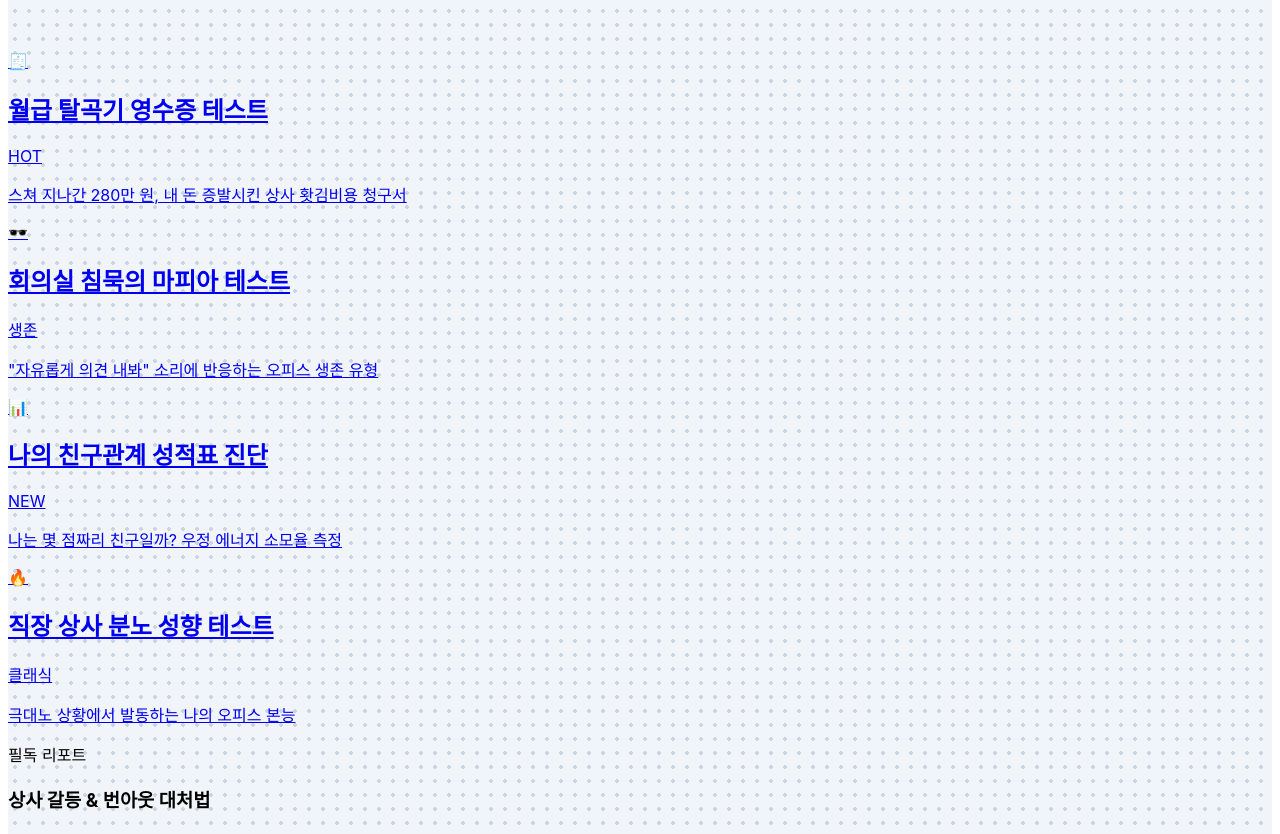
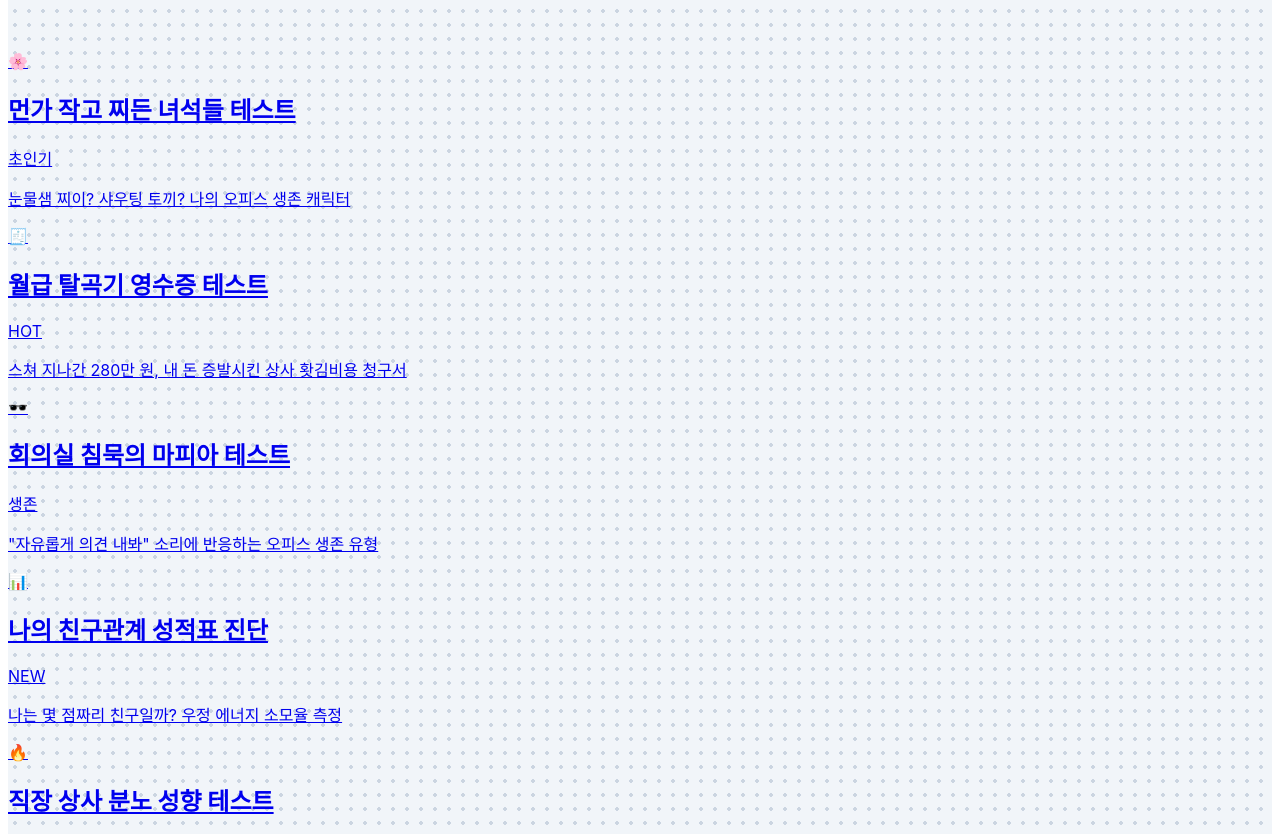
Before and after one commit to Joonymong/ssm, a Next.js app: page / in a window 1280 px wide. Shown: the part 1418-2252 px from the top of the page. Built offline with nearby package versions, Linux system fonts and the light colour scheme; a web font is replaced by a local one.

Commit message:
Update page.tsx

```diff
--- a/app/page.tsx
+++ b/app/page.tsx
@@ -1,6 +1,13 @@
 import Link from 'next/link';
-
 const TEST_LIST = [
+  {
+    id: 'chiikawa',
+    title: '먼가 작고 찌든 녀석들 테스트',
+    desc: '눈물샘 찌이? 샤우팅 토끼? 나의 오피스 생존 캐릭터',
+    emoji: '🌸',
+    tag: '초인기',
+    accent: 'bg-pink-500 text-white'
+  },
   {
     id: 'salary-receipt',
     title: '월급 탈곡기 영수증 테스트',
```
